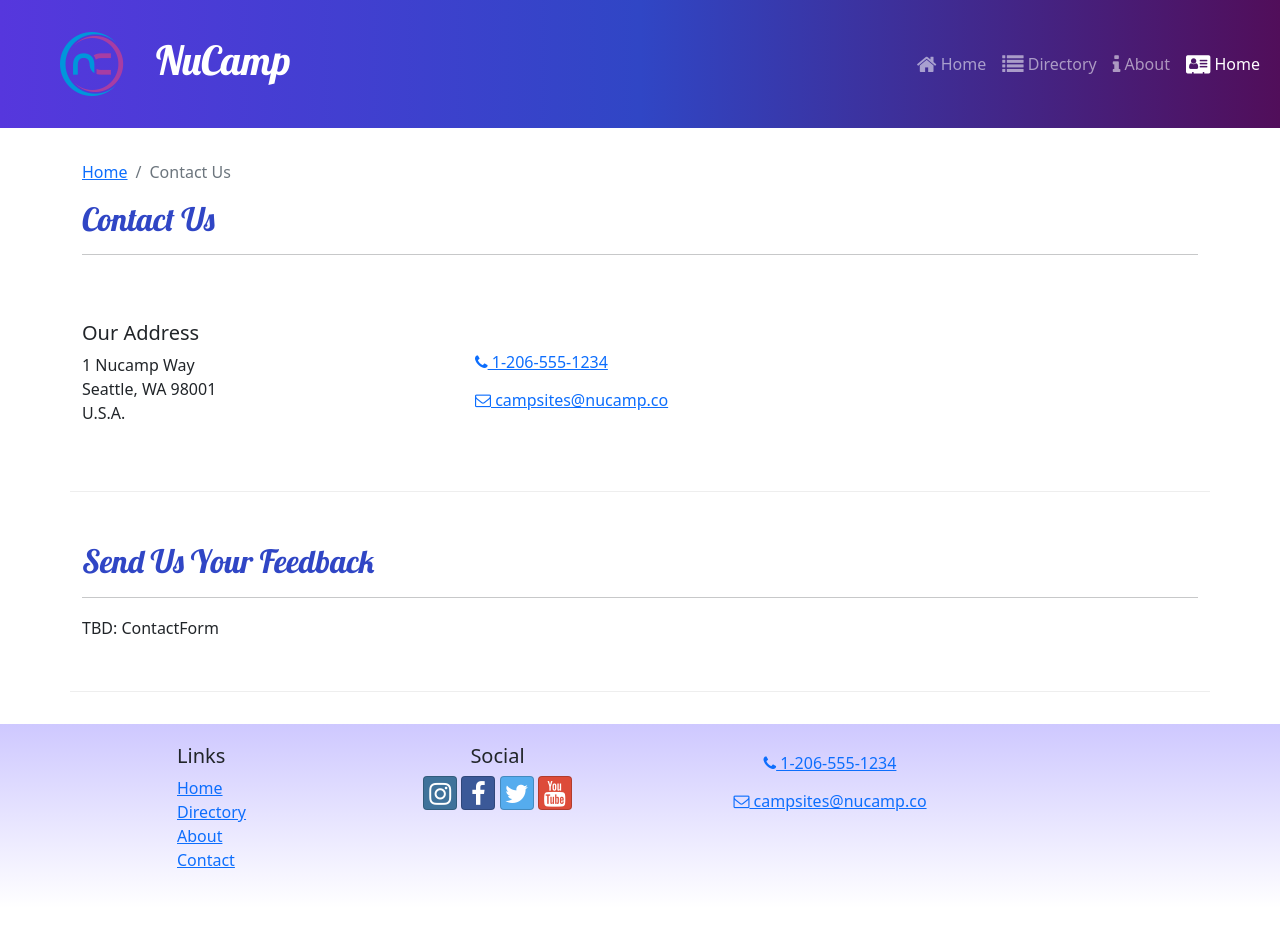
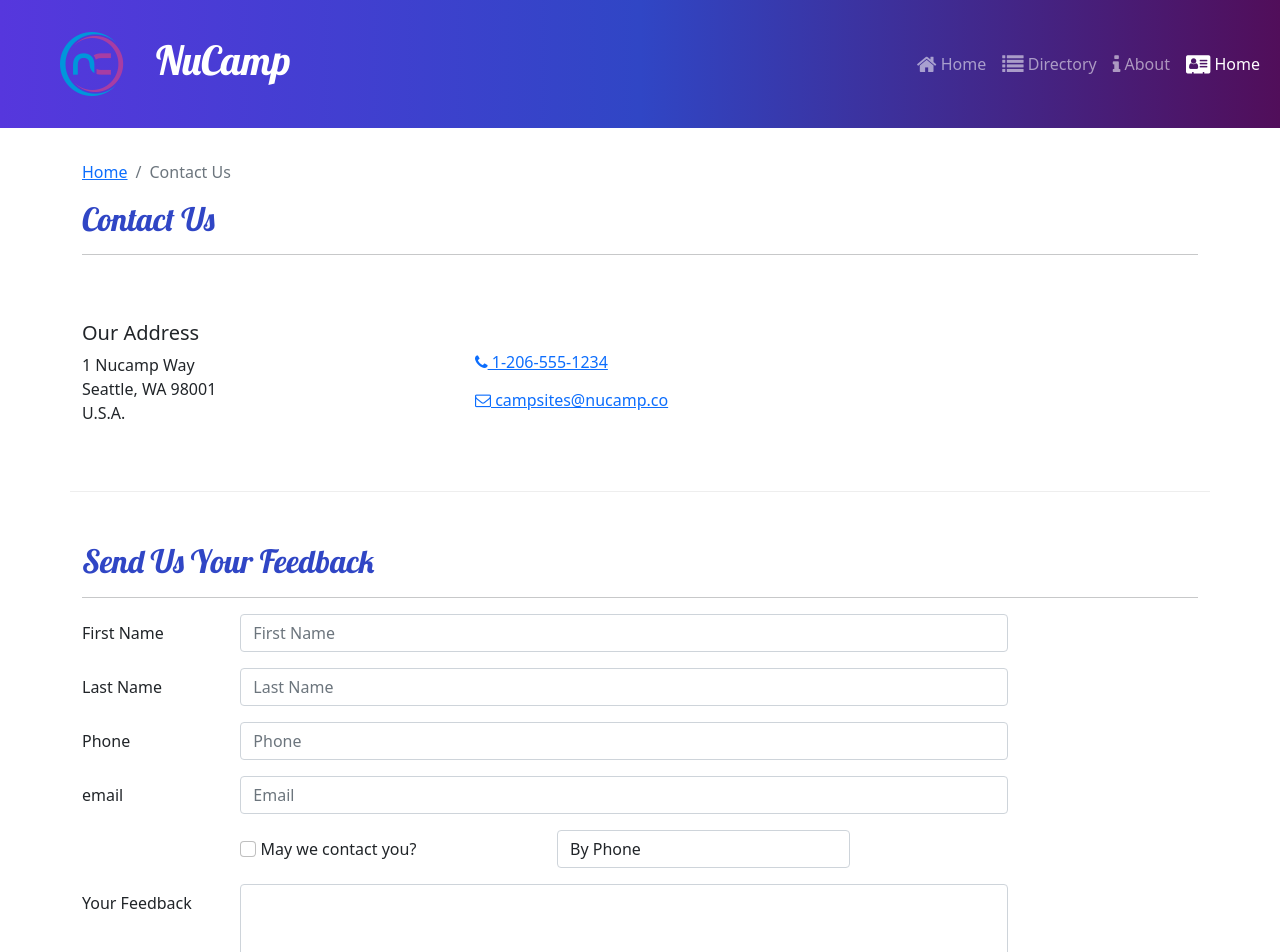
Before and after one commit to mats000111/react-campsite, a React (Create React App) app: page /contact in a window 1280 px wide. Shown: the top 952 px of the page. Before the commit the page ends 908 px from the top, so only its background shows below. Built offline with nearby package versions, Linux system fonts and the light colour scheme.

Commit message:
ContactForm Parts 1 and 2

```diff
--- /dev/null
+++ b/src/components/ContactForm.js
@@ -0,0 +1,108 @@
+import { Button, Label, Col, FormGroup } from "reactstrap";
+import { Formik, Field, Form } from "formik";
+
+const ContactForm = () => {
+    return (
+        <Formik
+            initialValues={{
+                firstName: "",
+                lastName: "",
+                phoneNum: "",
+                email: "",
+                agree: false,
+                contactType: "by phone",
+                feedback: ""
+            }}
+        >
+            <Form>
+                <FormGroup row>
+                    <Label htmlFor="firstName" md="2">
+                        First Name
+                    </Label>
+                    <Col md="10">
+                        <Field
+                            name="firstName"
+                            placeholder="First Name"
+                            className="form-control"
+                        />
+                    </Col>
+                </FormGroup>
+                <FormGroup row>
+                    <Label htmlFor="lastName" md="2">
+                        Last Name
+                    </Label>
+                    <Col md="10">
+                        <Field
+                            name="lastName"
+                            placeholder="Last Name"
+                            className="form-control"
+                        />
+                    </Col>
+                </FormGroup>
+                <FormGroup row>
+                    <Label htmlFor="phoneNum" md="2">
+                        Phone
+                    </Label>
+                    <Col md="10">
+                        <Field
+                            name="phoneNum"
+                            placeholder="Phone"
+                            className="form-control"
+                        />
+                    </Col>
+                </FormGroup>
+                <FormGroup row>
+                    <Label htmlFor="email" md="2">
+                        email
+                    </Label>
+                    <Col md="10">
+                        <Field
+                            name="email"
+                            placeholder="Email"
+                            type="email"
+                            className="form-control"
+                        />
+                    </Col>
+                </FormGroup>
+                <FormGroup row>
+                    <Label check md={{ size: 4, offset: 2 }}>
+                        <Field
+                            name="agree"
+                            type="checkbox"
+                            className="form-check-input"
+                        />{" "}
+                        May we contact you?
+                    </Label>
+                    <Col md="4">
+                        <Field
+                            name="contactType"
+                            as="select"
+                            className="form-control"
+                        >
+                            <option>By Phone</option>
+                            <option>By Email</option>
+                        </Field>
+                    </Col>
+                </FormGroup>
+                <FormGroup row>
+                    <Label htmlFor="feedback" md="2">
+                        Your Feedback
+                    </Label>
+                    <Col md="10">
+                        <Field
+                            name="feedback"
+                            as="textarea"
+                            rows="12"
+                            className="form-control"
+                        />
+                    </Col>
+                </FormGroup>
+                <FormGroup row>
+
+                </FormGroup>
+            </Form>
+        </Formik>
+    );
+};
+
+export default ContactForm;
--- a/src/pages/ContactPage.js
+++ b/src/pages/ContactPage.js
@@ -1,5 +1,6 @@
 import { Col, Container, Row } from "reactstrap";
 import SubHeader from "../components/SubHeader"
+import ContactForm from "../components/ContactForm";
 
 const ContactPage = () => {
     return (
@@ -40,7 +41,7 @@
                     <hr />
                 </Col>
                 <Col md="10">
-                    TBD: ContactForm
+                    <ContactForm />
                 </Col>
             </Row>
         </Container>
```
